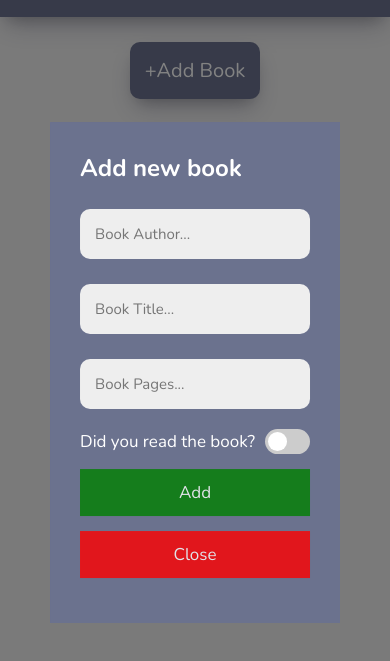
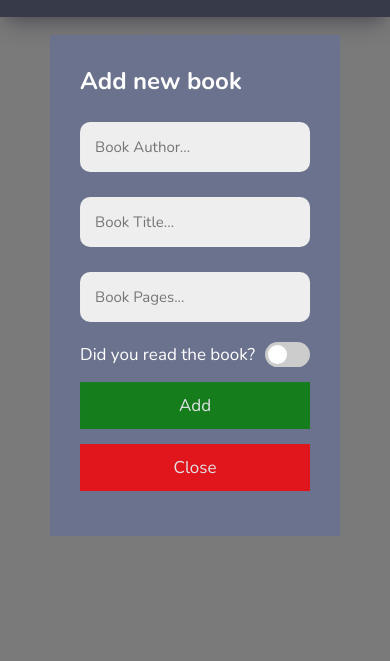
Before and after one commit to Maiorusergiu/Library-App, a website: page index.html in a window 390 px wide. Both pictures are taken after a click on the button "+Add Book". Shown: the part 75-736 px from the top of the page. Drawn offline with nearby package versions, Linux system fonts and the light colour scheme.

Commit message:
form popup optimized for mobile

```diff
--- a/style.css
+++ b/style.css
@@ -304,3 +304,8 @@ p.title-display {
 .bi.bi-trash:hover {
   color: #ff00009e;
 }
+@media only screen and (max-width: 600px) {
+  .formPopup {
+    top: 85px;
+  }
+}
```
